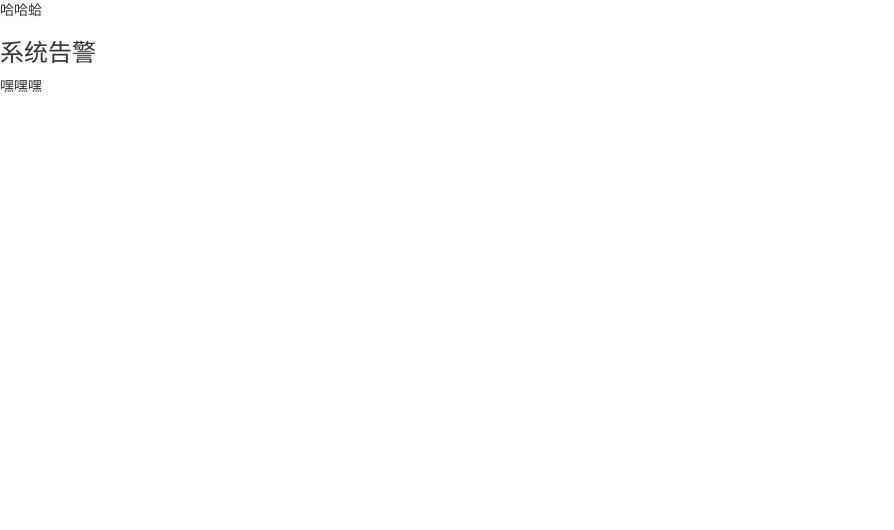
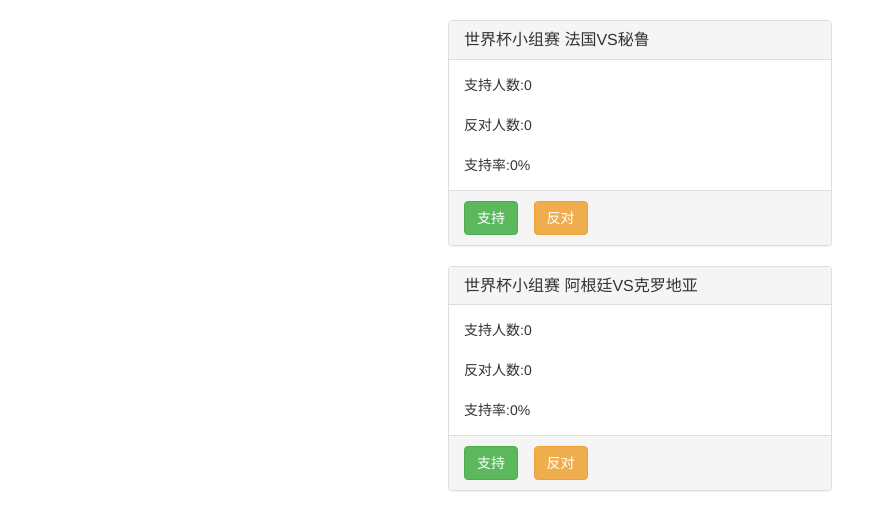
Before and after one commit to Martin1992-ss/reacttest, a React app: page / in a window 1280 px wide. Shown: the top 530 px of the page, without its empty margins (0-894 px from the left). Built offline with nearby package versions, Linux system fonts and the light colour scheme.

Commit message:
vote item

```diff
--- a/src/index.js
+++ b/src/index.js
@@ -13,32 +13,89 @@ console.log(qs.parse('name=hshhd&age=18&lx=tttt'));
 let root = document.querySelector('#root');
 
 
-class Dialog extends React.Component {
-  static defaultProps = {lx:"系统提示"};
 
+
+class Vote extends React.Component {
+  static defaultProps = {};
   static propTypes = {
-    con:PropTypes.string.isRequired
-  }
-
+    title: PropTypes.string.isRequired
+  };
   // eslint-disable-next-line no-useless-constructor
   constructor(props) {
     super(props);
+    //init state
+    this.state = {
+      n: 0,  //支持人数
+      m: 0   //反对人数
+    };
+
   }
   render() {
+    let { n, m } = this.state,
+        rate = (n + m) === 0 ? '0%':((n / (n + m) * 100).toFixed(2) + '%');
+    return <section className="panel panel-default" style={{ width: '30%', margin: '20px auto' }}>
+      <div className='panel-heading'>
+        <h3 className='panel-title'>{this.props.title}</h3>
+      </div>
+      <div className='panel-body'>
+        支持人数:{n}
+        <br />
+        <br />
+        反对人数:{m}
+        <br />
+        <br />
+        支持率:{rate}
+      </div>
+      <div className='panel-footer'>
+        <button className='btn btn-success' onClick={this.support.bind(this)}>支持</button>
+        &nbsp;&nbsp;&nbsp;&nbsp;
+        <button className='btn btn-warning' onClick={this.against}>反对</button>
+
+      </div>
+    </section>
+  }
+
+  support(ev){
     console.log(this);
-    // this.props.con = "咔咔咔咔咔咔";
-    let {lx,con} = this.props;
-    return <section>
-      <h3>{lx}</h3>
-  <div>{con}</div>
-    </section>;
+    this.setState({n:this.state.n+1});
   }
+
+  against=ev=>this.setState({m:this.state.m+1});
 }
 
+
+
 ReactDOM.render(<main>
-  哈哈蛤
-  <Dialog lx="系统告警" con='嘿嘿嘿' />
+  <Vote title='世界杯小组赛 法国VS秘鲁' />
+  <Vote title='世界杯小组赛 阿根廷VS克罗地亚' />
 </main>, root);
+
+// class Dialog extends React.Component {
+//   static defaultProps = {lx:"系统提示"};
+
+//   static propTypes = {
+//     con:PropTypes.string.isRequired
+//   }
+
+//   // eslint-disable-next-line no-useless-constructor
+//   constructor(props) {
+//     super(props);
+//   }
+//   render() {
+//     console.log(this);
+//     // this.props.con = "咔咔咔咔咔咔";
+//     let {lx,con} = this.props;
+//     return <section>
+//       <h3>{lx}</h3>
+//   <div>{con}</div>
+//     </section>;
+//   }
+// }
+
+// ReactDOM.render(<main>
+//   哈哈蛤
+//   <Dialog lx="系统告警" con='嘿嘿嘿' />
+// </main>, root);
 
 
 /*
```
